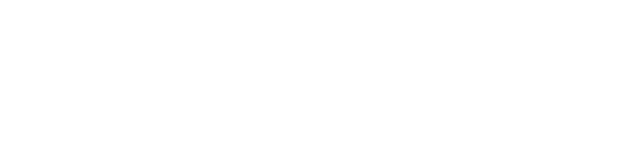
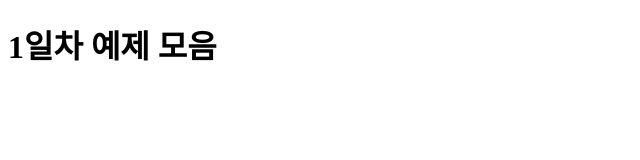
Before and after one commit to parkha-1/aws_class_test, a plain HTML site: page day01/00_1일차 예제 모음.html in a window 1280 px wide. Shown: the whole page, without its empty margins (0-640 px from the left). Drawn offline with Linux system fonts and the light colour scheme.

Commit message:
1일차 예제모음.html 문구 수정

```diff
--- a/day01/00_1일차 예제 모음.html
+++ b/day01/00_1일차 예제 모음.html
@@ -26,6 +26,6 @@
 	<title>1일차 예제 모음</title>
 </head>
 <body>
-
+	<h1>1일차 예제 모음</h1>
 </body>
 </html>
```
